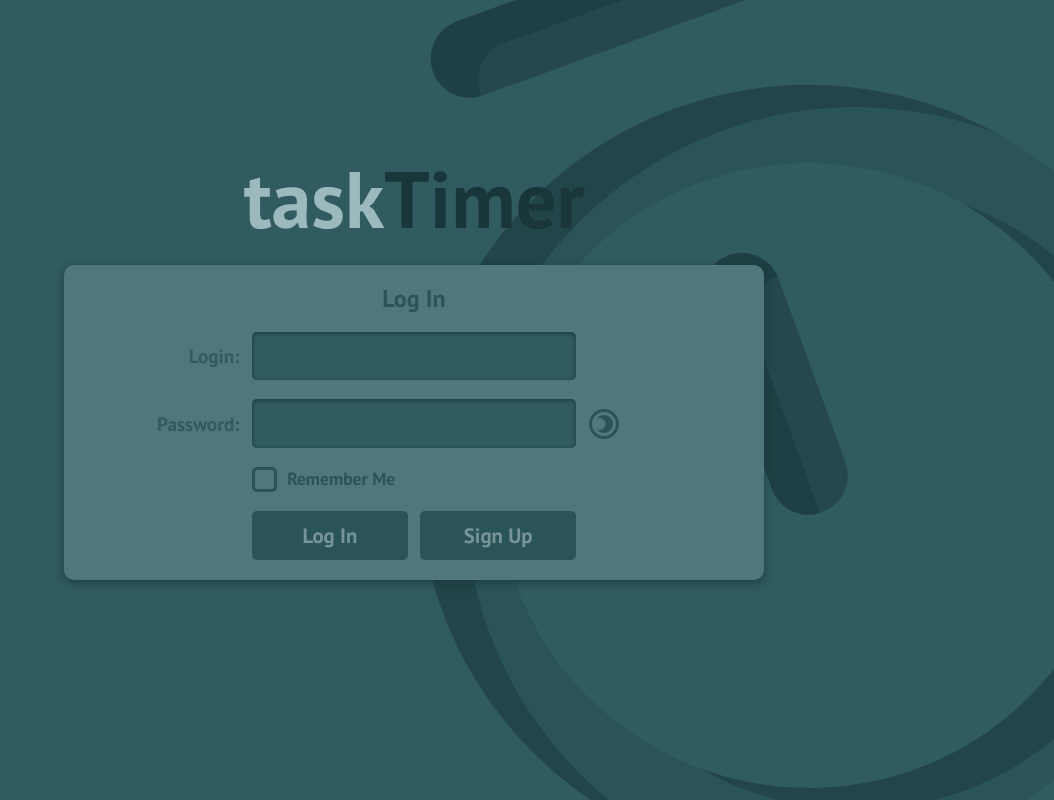
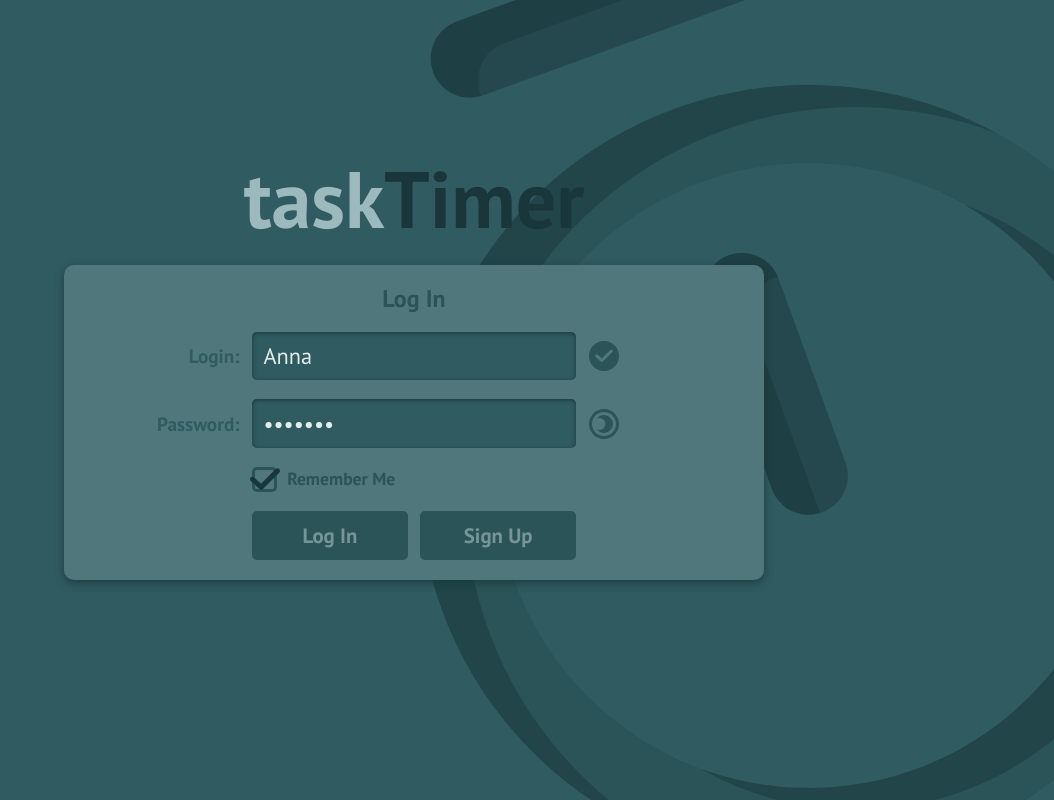
Before and after one commit to jchojna/task-timer, a React (Create React App) app: page / in a window 1280 px wide. Shown: the whole page, without its empty margins (226-1280 px from the left). Built offline with nearby package versions, Linux system fonts and the light colour scheme.

Commit message:
feat(UserPanel): autofill remembered user's login and password

```diff
--- a/src/components/Board.js
+++ b/src/components/Board.js
@@ -3,6 +3,7 @@ import classNames from 'classnames';
 import Creator from './Creator';
 import Card from './Card';
 import CardPlaceholder from './CardPlaceholder';
+import icons from '../assets/svg/icons.svg';
 import '../scss/Board.scss';
 
 class Board extends Component {
@@ -127,6 +128,13 @@ class Board extends Component {
             : <div className="empty"></div>
           }
         </section>
+
+        {/* BURGER BUTTON */}
+        <button className="burgerBtn">
+          <svg className="burgerBtn__svg" viewBox="0 0 100 100">
+            <use href={`${icons}#burger`}></use>
+          </svg>
+        </button>
       </section>
     );
   }
--- a/src/components/UserForm.js
+++ b/src/components/UserForm.js
@@ -24,6 +24,21 @@ class UserForm extends Component {
       confirmAlertText: 'Please confirm your password',
       isConfirmPasswordDisabled: true,
       shouldRemember: false
+    }
+  }
+
+  componentDidMount = () => {
+    const { block, users } = this.props;
+    if (block === 'loginForm') {
+
+      const { login, password } = [...users].find(user => user.rememberMe);
+      this.setState({
+        login,
+        password,
+        isLoginInputValid: true,
+        isPasswordInputValid: true,
+        shouldRemember: true
+      });
     }
   }
 
@@ -200,10 +215,7 @@ class UserForm extends Component {
 
   render() {
 
-    const {
-      className,
-      block
-    } = this.props;
+    const { className, block } = this.props;
 
     const {
       login,
--- a/src/lib/initialUsers.js
+++ b/src/lib/initialUsers.js
@@ -61,7 +61,7 @@ export const initialUsers = [
   {
     "login": "Anna",
     "password": "aneczka",
-    "rememberMe": false,
+    "rememberMe": true,
     "tasks": [
       {
         taskName: "Test task for preview purposes",
--- a/src/scss/Board.scss
+++ b/src/scss/Board.scss
@@ -77,3 +77,22 @@
     }
   }
 }
+
+.burgerBtn {
+  @include button;
+  fill: $color-teal-dark-3;
+  height: 80px;
+  position: fixed;
+  right: 60px;
+  top: 60px;
+  width: 80px;
+  z-index: 2;
+
+  &:hover {
+    fill: $color-teal-light-3;
+  }
+
+  &--svg {
+    width: 100%;
+  }
+}
--- a/src/scss/UserPanel.scss
+++ b/src/scss/UserPanel.scss
@@ -7,13 +7,24 @@
   bottom: 0;
   flex-direction: column;
   left: 0;
+  min-height: 540px;
+  opacity: 0;
   padding: 10px;
   position: fixed;
   right: 0;
   top: 0;
+  transition: opacity $time-component-fade, visibility 0s $time-component-fade;
+  visibility: hidden;
   z-index: 1;
 
+  &--visible {
+    opacity: 1;
+    transition: opacity $time-component-fade, visibility 0s;
+    visibility: visible;
+  }
+
   &__logo {
+    animation: textLogoFadeIn 0.3s forwards;
     font-size: 60px;
     font-weight: 700;
     margin: 0;
@@ -21,6 +32,10 @@
 
     &--color {
       color: $color-teal-dark-3;
+    }
+
+    &--fadeOut {
+      animation: textLogoFadeOut 0.3s forwards;
     }
 
     @media only screen and (min-width: $media-md) {
--- a/src/scss/_animations.scss
+++ b/src/scss/_animations.scss
@@ -68,6 +68,16 @@
   100% { transform: translateY(0); }
 }
 
+@keyframes textLogoFadeIn {
+  0% { transform: translateY(200px); }
+  100% { transform: translateY(0); }
+}
+
+@keyframes textLogoFadeOut {
+  0% { transform: translateY(0); }
+  100% { transform: translateY(200px); }
+}
+
 .showFromRight {
   animation: showFromRight $time-slide forwards;
 }
@@ -81,7 +91,8 @@
   animation: hideToRight $time-slide forwards;
 }
 
-// @region [ Horizon ] LOGO ANIMATION
+
+// #region [ Horizon ] LOGO ANIMATION
 
 @keyframes clockShadow {
   0% { opacity: 0; }
--- a/src/scss/_variables.scss
+++ b/src/scss/_variables.scss
@@ -28,6 +28,7 @@ $hover-card: 0.4s;
 $toggle-button: 0.5s;
 $toggle-card: 0.3s;
 $new-task-button: 0.5s;
+$time-component-fade: 1s;
 
 // MEDIA
 $media-sm: 480px;
```
Also changed, not shown: src/assets/svg/icons.svg.
